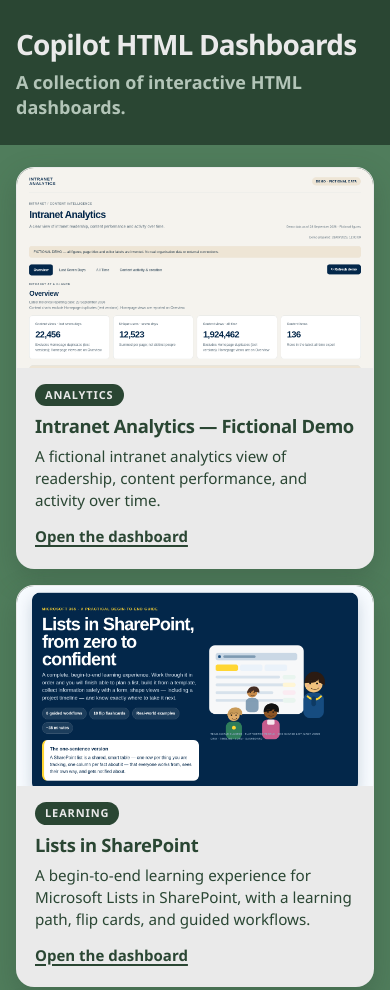
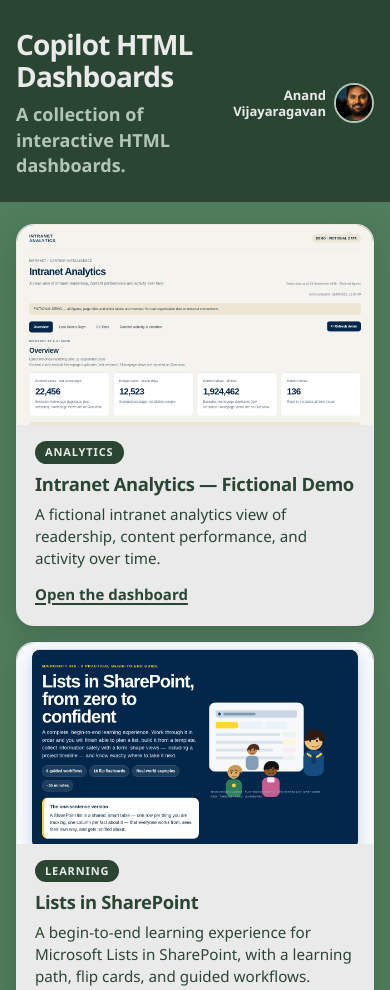
Before and after one commit to anandragav/copilot-html-dashboards, a plain HTML site: page index.html in a window 390 px wide. Shown: the top 990 px of the page. Drawn offline with Linux system fonts and the light colour scheme.

Commit message:
Add author header and Follow Tech Ease footer

```diff
--- a/index.html
+++ b/index.html
@@ -21,12 +21,24 @@ a{color:var(--dark-green);font-weight:700;text-decoration-thickness:1.5px;text-u
 a:hover{color:var(--dark-green);text-decoration-thickness:2px}
 .skip{position:absolute;inset-inline-start:16px;inset-block-start:16px;background:var(--dark-green);color:var(--text);padding:10px 14px;border-radius:8px;z-index:10;text-decoration:none;font-weight:700}
 .skip:not(:focus){clip:rect(0 0 0 0);clip-path:inset(50%);inline-size:1px;block-size:1px;overflow:hidden;white-space:nowrap}
-.wrap{max-inline-size:1180px;margin-inline:auto;padding:0 24px 64px}
+.wrap{max-inline-size:1180px;margin-inline:auto;padding:0 24px 40px}
 
 header.site{background:var(--dark-green);color:var(--text);margin-block-end:36px}
-header.site .inner{max-inline-size:1180px;margin-inline:auto;padding:40px 24px 36px}
+header.site .inner{max-inline-size:1180px;margin-inline:auto;padding:40px 24px 36px;display:flex;align-items:center;justify-content:space-between;gap:16px 28px}
+.brand{min-inline-size:0;flex:1}
 header.site h1{margin:0;font-size:clamp(1.75rem,3.2vw,2.5rem);letter-spacing:-.03em;line-height:1.15;color:var(--text);font-weight:700}
-header.site p{margin:10px 0 0;font-size:1.125rem;font-weight:600;color:var(--light-tint);max-inline-size:40rem;line-height:1.4}
+header.site .brand p{margin:10px 0 0;font-size:1.125rem;font-weight:600;color:var(--light-tint);max-inline-size:40rem;line-height:1.4}
+.byline{display:flex;align-items:center;gap:12px;flex:none}
+.byline .name{margin:0;font-size:1rem;font-weight:700;color:var(--text);line-height:1.25;text-align:end}
+.byline img{inline-size:52px;block-size:52px;border-radius:50%;object-fit:cover;border:2px solid var(--light-tint);flex:none;background:var(--dark-green)}
+
+footer.site{background:var(--dark-green);color:var(--text);margin-block-start:8px}
+footer.site .inner{max-inline-size:1180px;margin-inline:auto;padding:28px 24px 36px;text-align:center}
+footer.site .label{margin:0 0 10px;font-size:1rem;font-weight:700;color:var(--text)}
+footer.site nav{display:flex;flex-wrap:wrap;justify-content:center;gap:8px 22px}
+footer.site nav a{color:var(--light-tint);font-weight:700}
+footer.site nav a:hover{color:var(--text)}
+footer.site nav a:focus-visible{outline:3px solid var(--text);outline-offset:3px}
 
 .gallery{display:grid;grid-template-columns:repeat(3,1fr);gap:22px;list-style:none;margin:0;padding:0}
 .card{background:var(--text);color:var(--dark-green);border-radius:18px;overflow:hidden;display:flex;flex-direction:column;box-shadow:0 10px 28px rgba(42,70,51,.28);border:1px solid transparent}
@@ -44,16 +56,23 @@ header.site p{margin:10px 0 0;font-size:1.125rem;font-weight:600;color:var(--lig
 
 @media (max-width:1023px){
   .gallery{grid-template-columns:repeat(2,1fr);gap:18px}
-  .wrap{padding:0 18px 48px}
+  .wrap{padding:0 18px 36px}
   header.site{margin-block-end:28px}
-  header.site .inner{padding:32px 18px 28px}
+  header.site .inner,footer.site .inner{padding-inline:18px}
+  header.site .inner{padding-block:32px 28px}
+  footer.site .inner{padding-block:24px 32px}
 }
 @media (max-width:639px){
   .gallery{grid-template-columns:1fr;gap:16px}
-  .wrap{padding:0 16px 40px}
+  .wrap{padding:0 16px 28px}
   header.site{margin-block-end:22px}
-  header.site .inner{padding:28px 16px 24px}
+  header.site .inner,footer.site .inner{padding-inline:16px}
+  header.site .inner{padding-block:28px 24px;gap:12px 16px}
+  footer.site .inner{padding-block:22px 28px}
   header.site h1{font-size:1.75rem}
+  .byline{gap:8px}
+  .byline .name{font-size:.8125rem;max-inline-size:7.2rem}
+  .byline img{inline-size:40px;block-size:40px}
 }
 
 :focus-visible{outline:3px solid var(--text);outline-offset:3px}
@@ -70,8 +89,14 @@ header.site p{margin:10px 0 0;font-size:1.125rem;font-weight:600;color:var(--lig
 <a class="skip" href="#gallery">Skip to gallery</a>
 <header class="site">
   <div class="inner">
-    <h1>Copilot HTML Dashboards</h1>
-    <p>A collection of interactive HTML dashboards.</p>
+    <div class="brand">
+      <h1>Copilot HTML Dashboards</h1>
+      <p>A collection of interactive HTML dashboards.</p>
+    </div>
+    <div class="byline">
+      <p class="name">Anand Vijayaragavan</p>
+      <img src="assets/anand.jpg" width="384" height="384" alt="Anand Vijayaragavan">
+    </div>
   </div>
 </header>
 <main class="wrap">
@@ -174,5 +199,15 @@ header.site p{margin:10px 0 0;font-size:1.125rem;font-weight:600;color:var(--lig
     </li>
   </ul>
 </main>
+<footer class="site">
+  <div class="inner">
+    <p class="label">Follow Tech Ease</p>
+    <nav aria-label="Follow Tech Ease">
+      <a href="https://open.spotify.com/show/0Cd8NsDE7kdQmLnbXe8Xx1">Spotify</a>
+      <a href="https://www.youtube.com/@anandvijayaragavan18">YouTube</a>
+      <a href="https://anandvijayaragavan.substack.com">Substack</a>
+    </nav>
+  </div>
+</footer>
 </body>
 </html>
```
Also changed, not shown: assets/anand.jpg (added).
